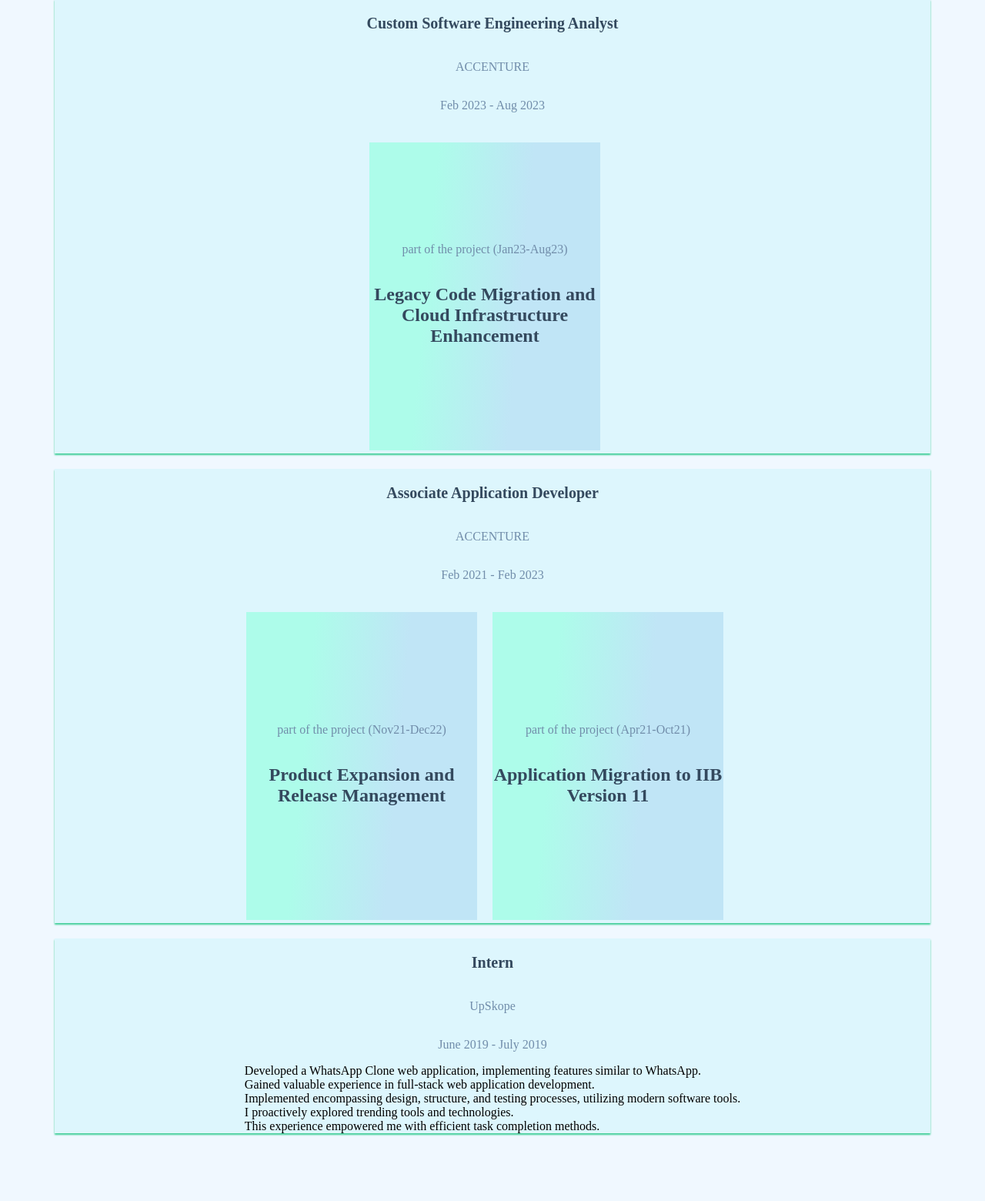
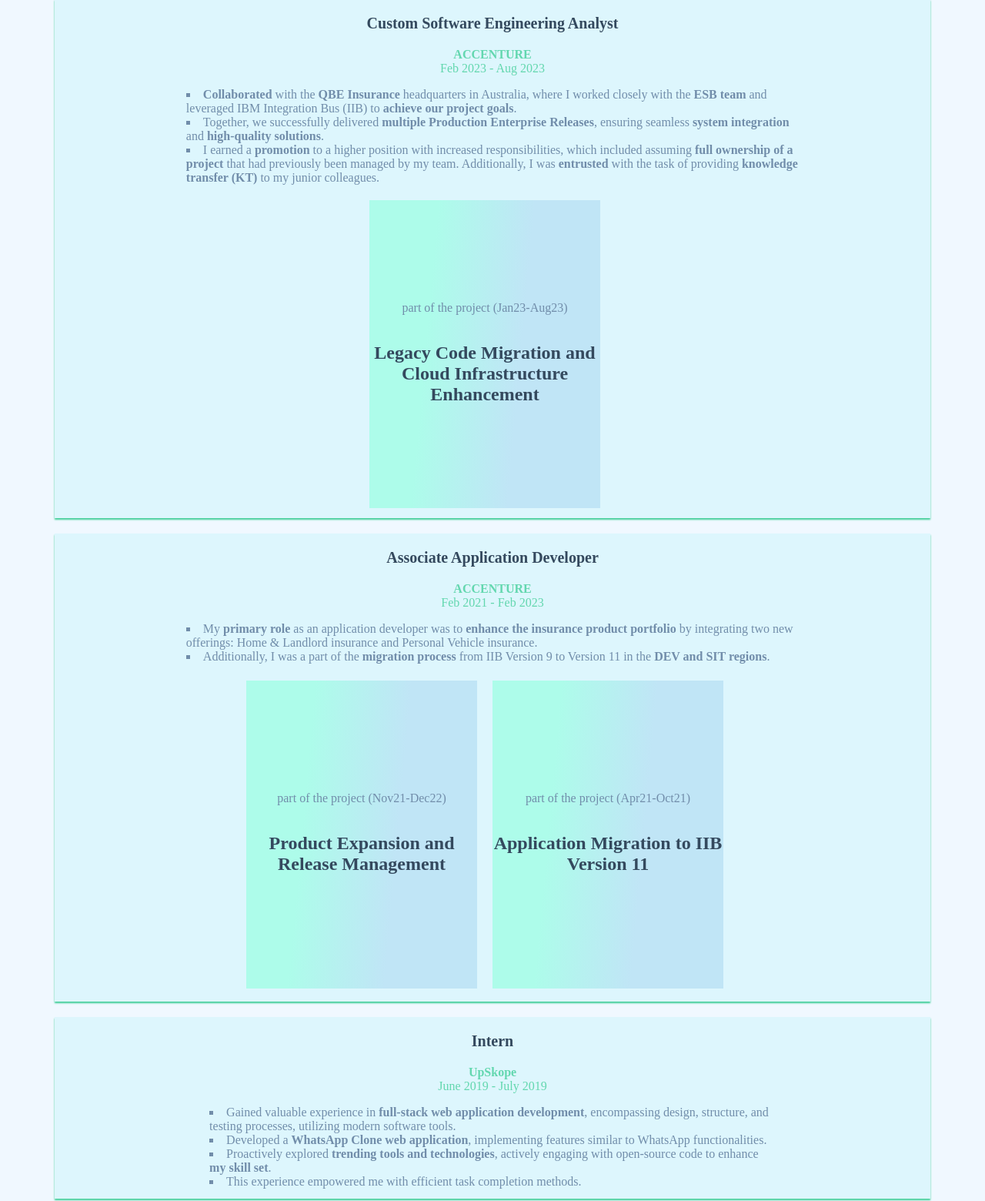
Before and after one commit to ShravyaKudlu/ShravyaKudlu-Resume, a plain HTML site: page experience.html in a window 1280 px wide. Shown: the part 133-1693 px from the top of the page at 77% size. Before the commit the page ends 1633 px from the top, so only its background shows below. Drawn offline with Linux system fonts and the light colour scheme.

Commit message:
1 project left

```diff
--- a/education_skills.css
+++ b/education_skills.css
@@ -1,5 +1,4 @@
-
-h1{
+h1 {
   color: #34495e;
 }
 
@@ -53,7 +52,7 @@ transform: scale(1.1);
   padding-top: .5em;
   padding-bottom: .5em;
   border: 1px solid rgba(59, 205, 149, 0.753);
-background-image: linear-gradient( 95.2deg, rgba(173,252,234,1) 26.8%, rgba(192,229,246,1) 64% );
+  background-image: linear-gradient(95.2deg, rgba(173, 252, 234, 1) 26.8%, rgba(192, 229, 246, 1) 64%);
   -webkit-box-shadow: 0px 0px 20px 0px rgb(59, 205, 149);
   -moz-box-shadow: 0px 0px 20px 0px rgb(59, 205, 149);
   box-shadow: 0px 0px 20px 0px rgb(59, 205, 149);
@@ -68,14 +67,17 @@ justify-content: center;
 
 
 @media (min-width: 769px) {
+
   .header,
   .main-nav {
     display: flex;
   }
+
   .header {
     flex-direction: column;
     align-items: center;
-    .header{
+
+    .header {
       width: 80%;
       margin: 0 auto;
       max-width: 1150px;
@@ -92,16 +94,16 @@ justify-content: center;
 
 }
 
-p{
+p {
   color: #718daa;
 }
 
-body{
+body {
   background-color: #F0F8FF;
 }
 
 
-.education{
+.education {
   display: flex;
   flex-direction: column;
   text-align: center;
@@ -120,12 +122,14 @@ background-color: #F0F8FF;
   padding-bottom: 2%;
   border-bottom: 1px solid rgba(59, 205, 149, 0.753);
 }
-.graduate{
+
+.graduate {
   padding-top: 2%;
   border-top: 1px solid rgba(59, 205, 149, 0.753);
   border-bottom: 1px solid rgba(59, 205, 149, 0.753);
 }
-.underGraduate{
+
+.underGraduate {
   padding-top: 2%;
 }
 
@@ -230,8 +234,10 @@ background-color: #F0F8FF;
 
 /* Hide scrollbar for IE, Edge and Firefox */
 .card_scroll_container {
-  -ms-overflow-style: none;  /* IE and Edge */
-  scrollbar-width: none;  /* Firefox */
+  -ms-overflow-style: none;
+  /* IE and Edge */
+  scrollbar-width: none;
+  /* Firefox */
 }
 
 .card_container {
@@ -280,18 +286,18 @@ background-color: #F0F8FF;
 
 
 .card-front {
-  background-image: linear-gradient( 95.2deg, rgba(173,252,234,1) 26.8%, rgba(192,229,246,1) 64% );
+  background-image: linear-gradient(95.2deg, rgba(173, 252, 234, 1) 26.8%, rgba(192, 229, 246, 1) 64%);
   color: #fff;
 }
 
 .card-back {
-  background-color: rgba(192,229,246,1);
+  background-color: rgba(192, 229, 246, 1);
   color: #fff;
   transform: rotateY(180deg);
 }
 
 
-.para_UG{
+.para_UG {
   margin: 0%;
   padding: 0%;
   color: #718daa;
@@ -309,19 +315,19 @@ background-color: #F0F8FF;
   font-weight: bold;
 }
 
-.skillname h5{
+.skillname h5 {
   margin-bottom: 0%;
   color: #34495e;
 }
 
-.allskills{
+.allskills {
   display: flex;
   justify-content: center;
   flex-direction: column;
   align-items: center;
 }
 
-.mainh3{
+.mainh3 {
   display: flex;
   text-align: center;
   justify-content: center;
@@ -331,7 +337,7 @@ background-color: #F0F8FF;
   border-bottom: 1px solid rgba(59, 205, 149, 0.753);
 }
 
-.skills{
+.skills {
   padding-bottom: 2%;
   border-bottom: 1px solid rgba(59, 205, 149, 0.753);
 }
@@ -372,8 +378,14 @@ footer {
   border-bottom: 1px solid rgba(59, 205, 149, 0.753);
 }
 
-footer p{
+footer p {
   padding: 0%;
   margin: 0%;
   color: rgba(59, 205, 149, 0.753);
 }
+
+
+.colorclass {
+  font-weight: 600;
+  color: rgba(59, 205, 149, 0.753);
+}
--- a/experience.css
+++ b/experience.css
@@ -1,18 +1,19 @@
 section {
-display: flex;
-flex-direction: column;
-justify-content: center;
-text-align: center;
-align-items: center;
+    display: flex;
+    flex-direction: column;
+    justify-content: center;
+    text-align: center;
+    align-items: center;
 }
 
-.article-style{
+.article-style {
     display: flex;
     flex-direction: column;
     align-items: center;
     width: 90%;
     background-color: #ddf6fd;
     box-shadow: 0 2px 2px rgb(59, 205, 149);
+    padding-bottom: 1%;
 }
 
 #work-experience article {
@@ -24,6 +25,38 @@ align-items: center;
 }
 
 #work-experience ul {
-    list-style-type:none;
+    display: inline-block;
+    align-items: center;
+    list-style-type: square;
+    list-style-position: inside;
+}
+
+.card_scroll_container1 {
+    display: flex;
+    justify-content: center;
+    flex-wrap: wrap;
+}
+
+#work-experience ul li {
+    color: #718daa;
     text-align: left;
+    padding-left: 15%;
+    padding-right: 15%;
 }
+
+
+.nospace {
+    padding: 0%;
+    margin: 0%;
+    color: rgba(59, 205, 149, 0.753);
+}
+
+.nospace1 {
+    margin-top: 0%;
+    color: rgba(59, 205, 149, 0.753);
+}
+
+.colorclass {
+    font-weight: 600;
+    color: rgba(59, 205, 149, 0.753);
+}
--- a/experience.html
+++ b/experience.html
@@ -33,14 +33,23 @@
 
       <article class="article-style">
         <h3>Custom Software Engineering Analyst</h3>
-                <p>ACCENTURE</p>
-                <p>Feb 2023 - Aug 2023</p>
+        <p class="nospace"> <strong>ACCENTURE</strong></p>
+        <p class="nospace1">Feb 2023 - Aug 2023</p>
         <ul>
-                    <li></li>
-                    <li></li>
-                    <li></li>
+          <li><strong>Collaborated</strong> with the <strong>QBE Insurance</strong> headquarters in Australia, where I
+            worked closely with the <strong>ESB team</strong> and leveraged IBM Integration Bus (IIB) to <strong>achieve
+              our project goals</strong>.</li>
+          <li>Together, we successfully delivered <strong>multiple Production Enterprise Releases</strong>, ensuring
+            seamless <strong>system
+              integration</strong> and <strong>high-quality solutions</strong>.</li>
+          <li>I earned a <strong>promotion</strong> to a higher position with increased responsibilities, which included
+            assuming <strong>full ownership of a project</strong> that had previously been managed by my team.
+            Additionally, I was
+            <strong>entrusted</strong> with the task of providing <strong>knowledge transfer (KT)</strong> to my junior
+            colleagues.
+          </li>
         </ul>
-                    <div class="card_scroll_container">
+        <div class="card_scroll_container1">
           <div class="card_container">
             <div class="card">
               <div class="card-inner">
@@ -56,16 +65,19 @@
           </div>
         </div>
 
+
       </article>
 
       <article class="article-style">
         <h3>Associate Application Developer</h3>
-                <p>ACCENTURE</p>
-                <p>Feb 2021 - Feb 2023</p>
+        <p class="nospace"> <strong>ACCENTURE</strong></p>
+        <p class="nospace1">Feb 2021 - Feb 2023</p>
         <ul>
-                    <li></li>
-                    <li></li>
-                    <li></li>
+          <li>My <strong>primary role</strong> as an application developer was to <strong>enhance the insurance product
+              portfolio</strong> by integrating two new offerings: Home & Landlord insurance and Personal Vehicle
+            insurance.</li>
+          <li>Additionally, I was a part of the <strong>migration process</strong> from IIB Version 9 to Version 11 in
+            the <strong>DEV and SIT regions</strong>.</li>
         </ul>
         <div class="card_scroll_container">
           <div class="card_container">
@@ -76,7 +88,16 @@
                   <h2>Product Expansion and Release Management</h2>
                 </div>
                 <div class="card-back">
-                          <p> </p>
+                  <p>During my tenure, I meticulously examined <span class="colorclass">requirement documents and
+                      technical designs</span> for Home & Landlord
+                    insurance and Personal Vehicle insurance products. This enabled me to efficiently implement both
+                    projects <span class="colorclass">within client timelines, adhering to Agile principles</span> and
+                    achieving successful releases in
+                    just <span class="colorclass">four development cycles</span>. In addition to development, I handled
+                    critical <span class="colorclass">message flows, played
+                      key roles in various releases, and managed deployment plans and bug resolution efforts</span>,
+                    showcasing
+                    my comprehensive involvement in the <span class="colorclass">project's lifecycle</span>.</p>
                 </div>
               </div>
             </div>
@@ -87,7 +108,13 @@
                   <h2>Application Migration to IIB Version 11</h2>
                 </div>
                 <div class="card-back">
-                          <p> </p>
+                  <p>I <span class="colorclass">spearheaded the migration effort</span> from IIB Version 9 to Version 11 in both the DEV and SIT
+                    regions. In this transition, we employed <span class="colorclass">Jenkins as a valuable tool</span> for code compilation and
+                    building, streamlining our development processes. Additionally, I established separate <span class="colorclass">execution
+                      groups on a newly configured Linux server</span> to manage various services more effectively. To ensure
+                    efficient code deployment, we utilized <span class="colorclass">UCD (UrbanCode Deploy)</span> to seamlessly deploy Version 11 code
+                    to their respective groups, contributing to a smoother and more <span class="colorclass">organized development environment </span>.
+                  </p>
                 </div>
               </div>
             </div>
@@ -97,16 +124,17 @@
 
       <article class="article-style">
         <h3>Intern</h3>
-              <p>UpSkope</p>
-              <p>June 2019 - July 2019</p>
+        <p class="nospace"> <strong>UpSkope</strong></p>
+        <p class="nospace1">June 2019 - July 2019</p>
         <ul>
-                  <li>Developed a WhatsApp Clone web application, implementing features similar
-                    to WhatsApp.</li>
-                  <li>Gained valuable experience in full-stack web application development.</li>
-                  <li>Implemented encompassing design, structure, and testing processes, utilizing modern
+          <li>Gained valuable experience in <strong>full-stack web application development</strong>,
+            encompassing design, structure, and testing processes, utilizing modern
             software tools.</li>
-                  <li>I proactively explored trending tools and
-                    technologies.</li>
+          <li>Developed a <strong>WhatsApp Clone web application</strong>, implementing features similar
+            to WhatsApp functionalities.</li>
+          <li>Proactively explored <strong>trending tools and
+              technologies</strong>, actively engaging with open-source code to enhance <strong>my skill set</strong>.
+          </li>
           <li>This experience empowered me with efficient task completion methods.</li>
         </ul>
       </article>
```
Also changed, not shown: education.html (+22 -11 lines), index.html (+3 -2 lines), skills.html (+69 -10 lines), stylesheet.css (+66 -26 lines), sample.txt (deleted). Lines whose indentation alone changed are shown as unchanged.
